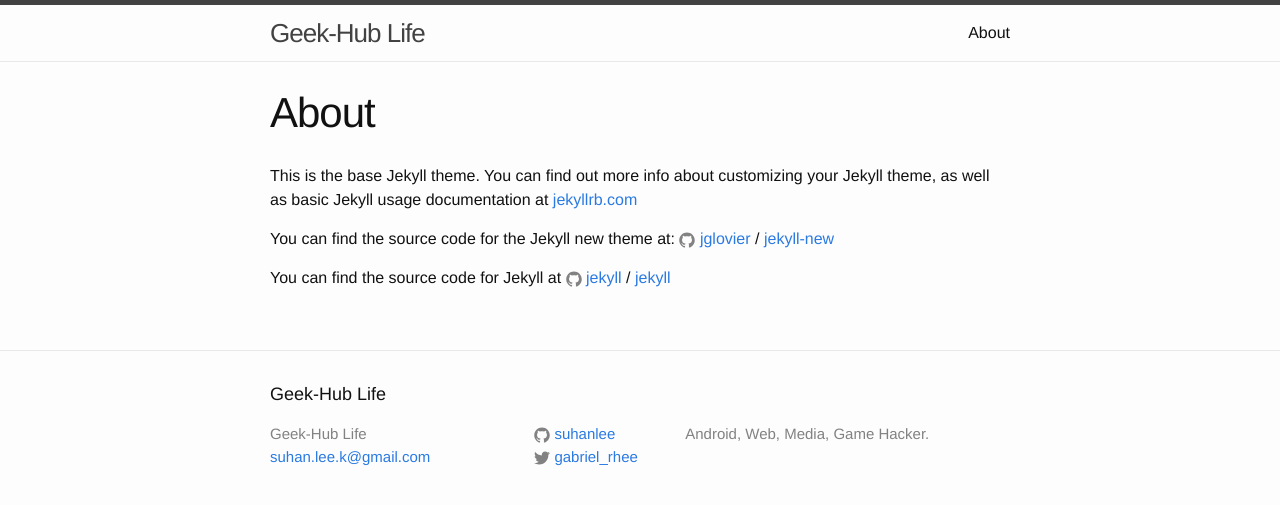
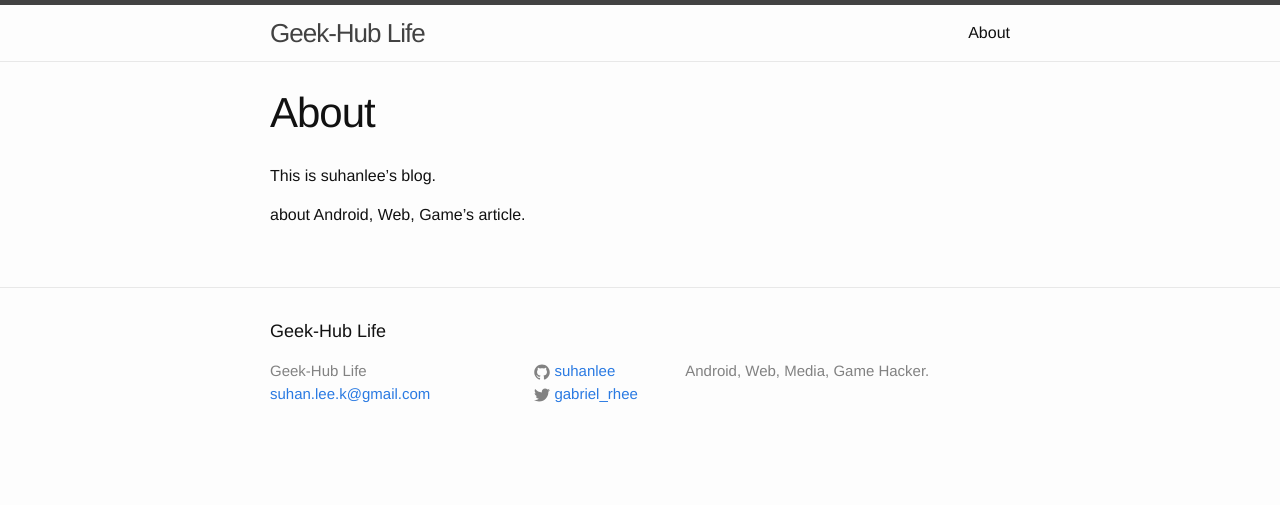
Before and after one commit to suhanlee/suhanlee.github.io, a Jekyll site: the page built from about.md, in a window 1280 px wide. Shown: the top 505 px of the page. Built offline with Jekyll 4.4.1, drawn with Linux system fonts in a browser that asks for light colours.

Commit message:
change about page

```diff
--- a/about.md
+++ b/about.md
@@ -4,12 +4,6 @@
 permalink: /about/
 ---
 
-This is the base Jekyll theme. You can find out more info about customizing your Jekyll theme, as well as basic Jekyll usage documentation at [jekyllrb.com](http://jekyllrb.com/)
+This is suhanlee's blog.
 
-You can find the source code for the Jekyll new theme at:
-{% include icon-github.html username="jglovier" %} /
-[jekyll-new](https://github.com/jglovier/jekyll-new)
-
-You can find the source code for Jekyll at
-{% include icon-github.html username="jekyll" %} /
-[jekyll](https://github.com/jekyll/jekyll)
+about Android, Web, Game's article.
```
